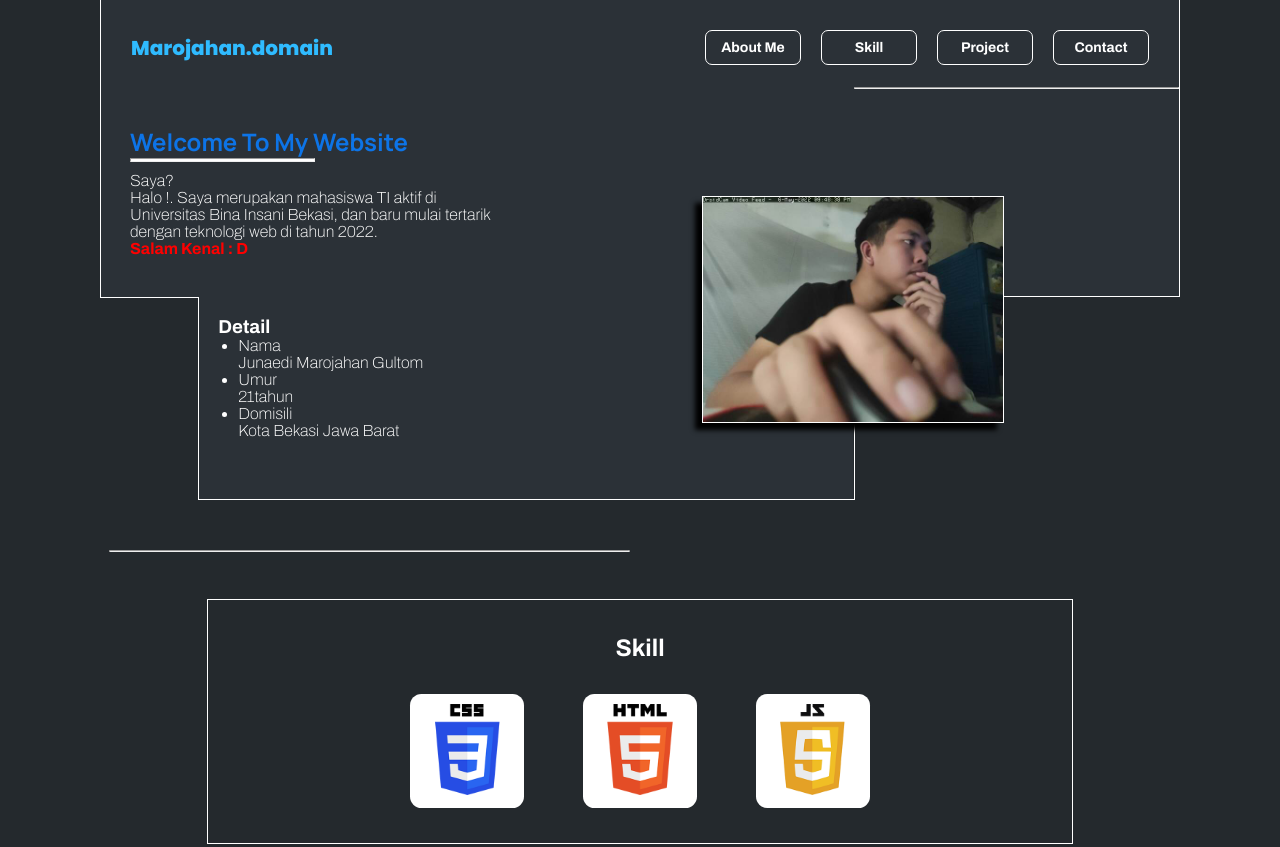
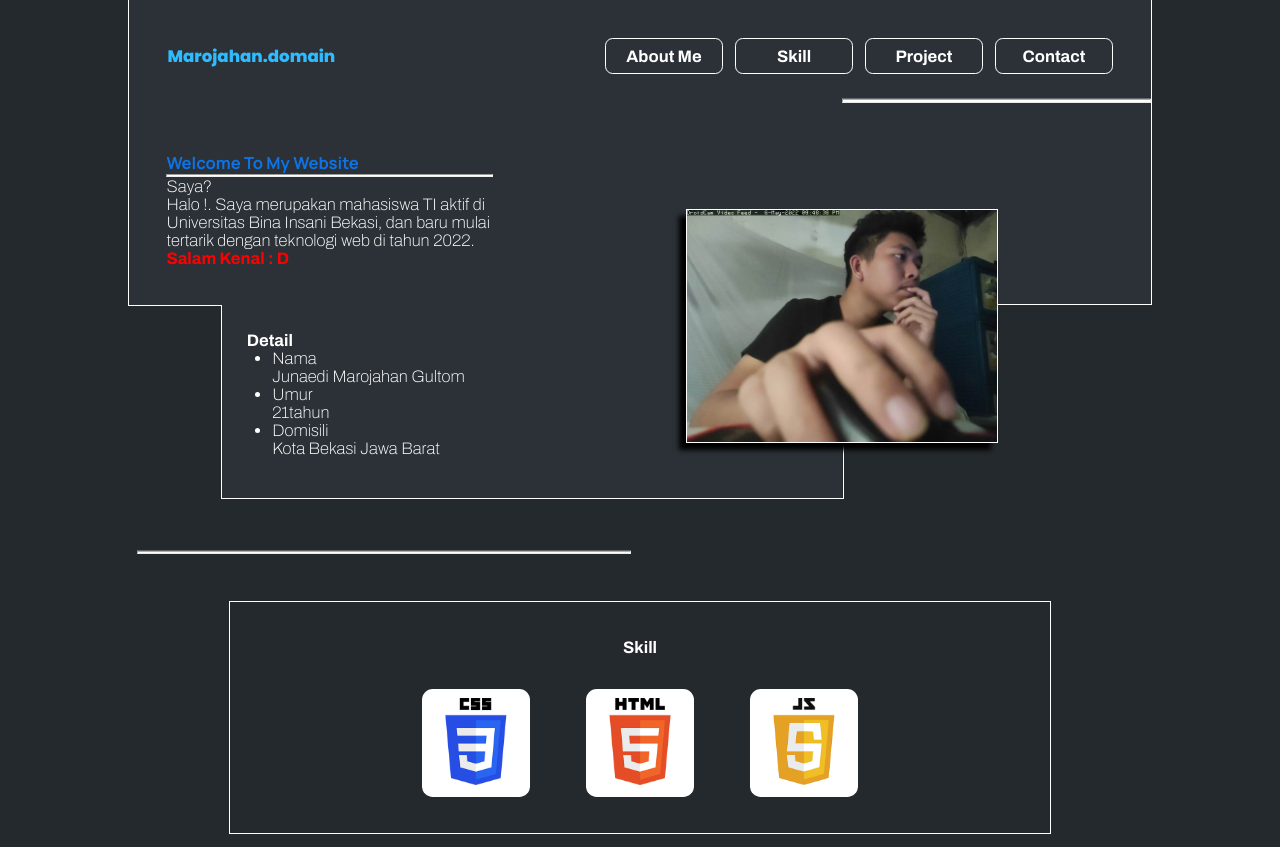
Before and after one commit to junaedimg/junaedimg.github.io, a plain HTML site: page index.html in a window 1280 px wide. Shown: the top 847 px of the page. Drawn offline with Linux system fonts and the light colour scheme.

Commit message:
merubah bagian about menjadi lebih baik

```diff
--- a/assets/css/style.css
+++ b/assets/css/style.css
@@ -1,3 +1,9 @@
+
+/* font yang digunakan
+font-family: 'Archivo', sans-serif;
+font-family: 'Manrope', sans-serif;
+font-family: 'Poppins', sans-serif; */
+
 *,
 html {
   margin: 0;
@@ -6,69 +12,77 @@ html {
   font-family: "Archivo", sans-serif;
 }
 
-/* font-family: 'Archivo', sans-serif;
-font-family: 'Manrope', sans-serif;
-font-family: 'Poppins', sans-serif; */
-
 body {
-  padding: 0 min(100px);
+  padding: 0 min(10vw);
   background-color: #24292d;
 }
 
-p {
-  margin: 10px 0;
+p,
+span,
+li,
+a,
+h1,
+h2,
+h3,
+button,
+input,
+textarea {
+  font-size: 1.3vw;
 }
 
-header {
+
+header .container-header {
   display: flex;
   border-left: 1px solid white;
   border-right: 1px solid white;
   background-color: #2b3137;
-  padding: 30px 30px;
+  padding: 3vw 3vw;
   justify-content: space-between;
   align-items: center;
   position: relative;
 }
 
-header div#domainname {
+header .container-header div#domainname h1 {
   color: #2fbbff;
   font-family: "Poppins", sans-serif;
   font-weight: bold;
-  font-size: 20px;
+  /* font-size: 20px; */
 }
 
-header nav ul {
+header .container-header nav ul {
   display: flex;
-  gap: 20px;
+  gap: 1vw;
 }
 
-header nav ul li {
+header .container-header nav ul li {
   list-style: none;
 }
 
-header nav ul li a {
+header .container-header nav ul li a {
   display: inline-block;
-  width: 80px;
-  padding: 9px 7px;
-  border: 1px solid white;
-  border-radius: 7px;
+  width: 7vw;
+  padding: 0.6vw 1vw;
+  border: 0.1vw solid white;
+  border-radius: 0.6vw;
   font-family: "Archivo", sans-serif;
-  font-size: 14px;
+  /* font-size: 14px; */
   text-decoration: none;
   text-align: center;
   font-weight: bold;
 }
 
-header nav ul li a:hover {
+header .container-header nav ul li a:hover {
   background-color: #2fbb4d;
   border-color: #2fbb4d;
 }
 
-header hr {
+header .container-header hr {
   width: 30%;
+  height: 0.1vw;
+  background-color: white;
   position: absolute;
   right: 0;
-  transform: translateY(40px);
+  transform: translateY(3.5vw);
 }
 
 /* awal dari section  about me  */
@@ -83,7 +97,7 @@ main section#about-me {
 }
 
 main section#about-me #welcome {
-  padding: 30px;
+  padding: 3vw;
   grid-area: 1 / 1 / 2/ 3;
   background-color: #2b3137;
   font-weight: bold;
@@ -103,12 +117,11 @@ main section#about-me #welcome .border {
 }
 
 main section#about-me #welcome hr {
-  width: 50%;
-  height: 2px;
+  height: 0.1vw;
   background-color: white;
 }
 
-main section#about-me #welcome h1 {
+main section#about-me #welcome h2 {
   color: #0d74e7;
   font-family: "Manrope", sans-serif;
 }
@@ -136,7 +149,7 @@ main section#about-me #my-foto .border {
 }
 
 main section#about-me #my-foto #img {
-  width: 300px;
+  width: 50%;
   margin: 0 auto;
   position: absolute;
   left: 0;
@@ -153,7 +166,7 @@ main section#about-me #my-foto #img img {
 }
 
 main section#about-me #detail {
-  padding: 20px;
+  padding: 2vw;
   grid-area: 2 / 2 / 3 / 4;
   background-color: #2b3137;
 
@@ -161,7 +174,7 @@ main section#about-me #detail {
 }
 
 main section#about-me #detail ul {
-  padding-left: 20px;
+  padding-left: 2vw;
 }
 main section#about-me #detail .border {
   width: 100%;
@@ -177,7 +190,7 @@ main section#about-me #detail .border {
 /* awal dari section skill   */
 
 section#skill {
-  margin: 100px 0 0;
+  margin: 8vw 0 0;
 }
 
 section#skill .container-skill {
@@ -197,16 +210,21 @@ section#skill #container-card {
   justify-content: space-around;
 }
 
+section#skill hr{
+  height: 0.1vw;
+  background-color: white;
+}
+
 section#skill hr:nth-of-type(1) {
   width: 60%;
   position: relative;
-  transform: translate(-52%, -50px);
+  transform: translate(-20vw, -4vw);
 }
 
 section#skill hr:nth-of-type(2) {
   width: 60%;
   position: relative;
-  transform: translate(52.2%, 50px);
+  transform: translate(20vw, 4vw);
 }
 
 section#skill #container-card .card {
@@ -256,11 +274,11 @@ section#contact {
   margin: 80px 0 0;
 }
 
-section#contact hr{
+section#contact hr {
   width: 33%;
 }
 
-section#contact h2{
+section#contact h2 {
   margin-bottom: 40px;
   text-align: center;
 }
@@ -268,59 +286,57 @@ section#contact #container-contact {
   border: 1px solid black;
   margin: 0 auto;
   width: 59%;
-  height: 300px;
   display: flex;
   background-color: white;
 }
 
 #container-contact .keterangan {
-  padding: 0 20px;
+  padding: 20px 20px;
   display: flex;
   flex-direction: column;
   justify-content: center;
   align-items: center;
   width: 35%;
   text-align: center;
-  background-color: #2B3137;
+  background-color: #2b3137;
 }
 
-#container-contact .keterangan .img{
+#container-contact .keterangan .img {
   width: 70%;
 }
 
-#container-contact .keterangan .img img{
+#container-contact .keterangan .img img {
   width: 100%;
 }
 
-#container-contact .container-input{
+#container-contact .container-input {
   width: 100%;
   padding: 40px 0;
   display: flex;
   flex-direction: column;
-  align-items:center;
+  align-items: center;
   justify-content: space-between;
 }
 
-#container-contact .container-input .input{
+#container-contact .container-input .input {
   width: 80%;
   height: 30px;
   color: black;
 }
 
-#container-contact .container-input .input-pesan{
+#container-contact .container-input .input-pesan {
   width: 80%;
   height: 90px;
   color: black;
 }
 
-#container-contact .container-input button{
+#container-contact .container-input button {
   width: 80px;
   padding: 9px 7px;
   border: 1px solid white;
   border-radius: 7px;
   font-family: "Archivo", sans-serif;
-  font-size: 14px;
-  background-color: #2B3137;
+  background-color: #2b3137;
   font-weight: bold;
 }
 
@@ -334,29 +350,29 @@ footer {
   width: 100%;
 }
 
-#container-footer{
+#container-footer {
   width: 100%;
 }
 
-footer #container-footer ul{
+footer #container-footer ul {
   width: max-content;
   margin-left: auto;
   margin-right: auto;
   list-style: none;
 }
 
-footer #container-footer ul li{
+footer #container-footer ul li {
   padding: 20px;
   display: inline-block;
-
 }
-footer #container-footer ul li a{
-
+footer #container-footer ul li a {
 }
-
 
 /* Extra small devices (phones, 600px and down) */
 @media only screen and (max-width: 600px) {
+  body {
+    background-color: white;
+  }
 }
 
 /* Small devices (portrait tablets and large phones, 600px and up) */
@@ -369,11 +385,12 @@ footer #container-footer ul li a{
 
 /* Large devices (laptops/desktops, 992px and up) */
 @media only screen and (min-width: 992px) {
+
+}
+
+/* Extra large devices (large laptops and desktops, 1200px and up) */
+@media only screen and (min-width: 1200px) {
   body {
     background-color: #24292d;
   }
 }
-/* Extra large devices (large laptops and desktops, 1200px and up)
-@media only screen and (min-width: 1200px) {
-
-} */
--- a/index.html
+++ b/index.html
@@ -18,7 +18,8 @@
     <div id="container-main">
       <!-- header -->
       <header>
-        <div id="domainname">Marojahan.domain</div>
+        <div class="container-header">
+          <div id="domainname"><h1>Marojahan.domain</h1></div>
           <nav>
             <ul>
               <li><a href="">About Me</a></li>
@@ -28,6 +29,7 @@
             </ul>
           </nav>
           <hr />
+        </div>
       </header>
       <!-- main content  -->
       <main>
@@ -35,7 +37,7 @@
         <section id="about-me">
           <div id="welcome">
             <div class="border"></div>
-            <h1>Welcome To My Website</h1>
+            <h2>Welcome To My Website</h2>
             <hr class="hr1" />
             <p>
               <span>Saya?</span><br />
@@ -118,7 +120,7 @@
       </main>
       <footer>
         <div id="container-footer">
-          <hr>
+          <hr />
           <ul>
             <li><a href="">Facebook</a></li>
             <li><a href="">Instagram</a></li>
```
Lines whose indentation alone changed are shown as unchanged.
